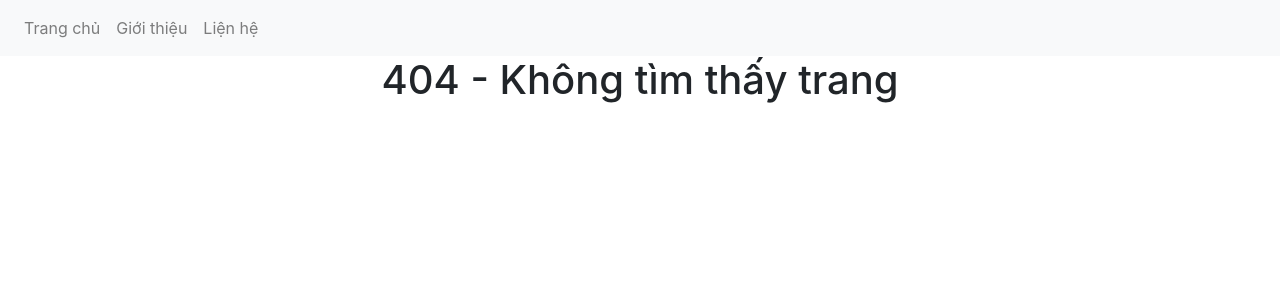
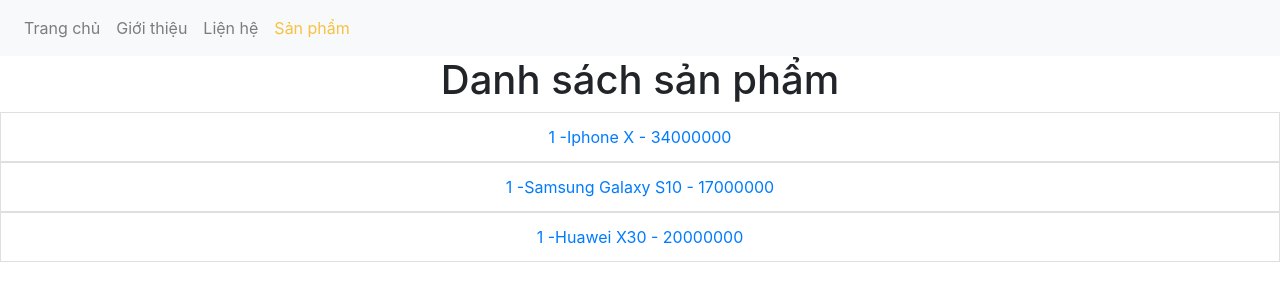
Before and after one commit to vanbui93/70-react-router-dom, a React (Create React App) app: page /products in a window 1280 px wide. Before the commit this address had no page. Shown: the top 300 px of the page. Built offline with nearby package versions, Linux system fonts and the light colour scheme.

Commit message:
[Route-custom] Match - check url trung lap

```diff
--- a/src/components/Nav.js
+++ b/src/components/Nav.js
@@ -38,6 +38,11 @@
     name: 'Liện hệ',
     to: '/contact',
     exact: false
+  },
+  {
+    name: 'Sản phẩm',
+    to: '/products',
+    exact: false
   }
 ];
 
--- /dev/null
+++ b/src/components/Products.js
@@ -0,0 +1,54 @@
+import React, { Component } from 'react'
+import { Route, Link, NavLink } from "react-router-dom";
+
+export default class Products extends Component {
+  render() {
+    var products = [
+      {
+        id: 1,
+        slug: 'iphone-x',
+        name: 'Iphone X',
+        price: 34000000
+      },
+      {
+        id: 1,
+        slug: 'samsung-s10',
+        name: 'Samsung Galaxy S10',
+        price: 17000000
+      },
+      {
+        id: 1,
+        slug: 'huawei-x30',
+        name: 'Huawei X30',
+        price: 20000000
+      }
+    ];
+
+    var {match} = this.props;
+    console.log(match);
+    var url = match.url;
+
+
+    var result = products.map((product, index) => {
+      return (
+        <NavLink to={`${url}/${product.slug}`} key={index}>
+          <li className="list-group-item">
+            {product.id} -{product.name} - {product.price}
+          </li>
+        </NavLink>
+      )
+    })
+    return (
+      <div>
+        <h1>Danh sách sản phẩm</h1>
+        <div className="row">
+          <div className="col">
+            <ul className="list-group">
+              {result}
+            </ul>
+          </div>
+        </div>
+      </div>
+    )
+  }
+}
--- a/src/components/Routes.js
+++ b/src/components/Routes.js
@@ -3,8 +3,10 @@
 import About from './About';
 import Contact from './Contact';
 import NotFound from './NotFound';
+import Products from './Products';
 
 //main phải là 1 around function
+//match là đầu vào của main, match là 1 object chứa thông tin về cách 1 thẻ a <Route path> trùng khớp với url
 const routes = [
   {
     path: '/',
@@ -22,6 +24,11 @@
     main: () => <Contact />
   },
   {
+    path: '/products',
+    exact: false,
+    main: ({match}) => <Products match={match}/>
+  },
+  {
     path: '',
     exact: false,
     main: () => <NotFound />
```
